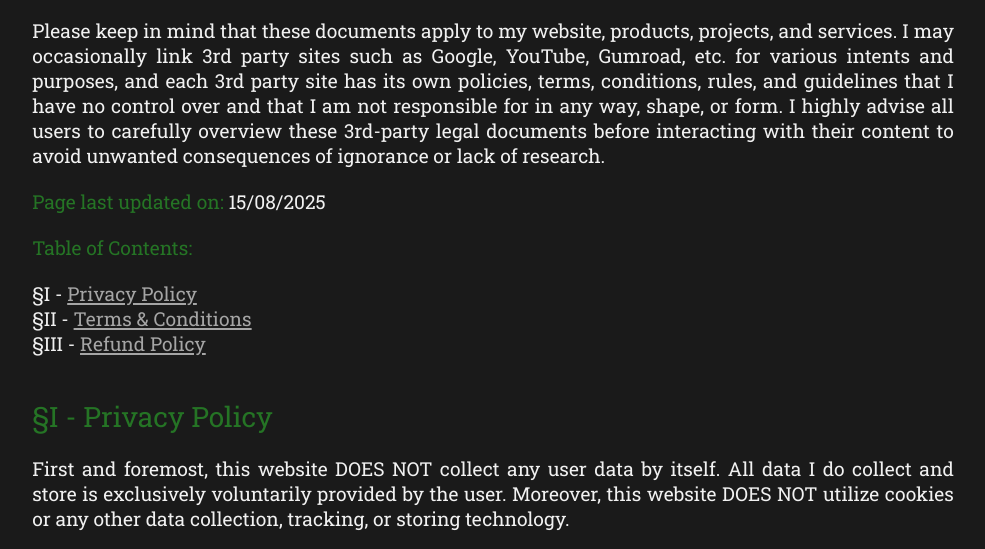
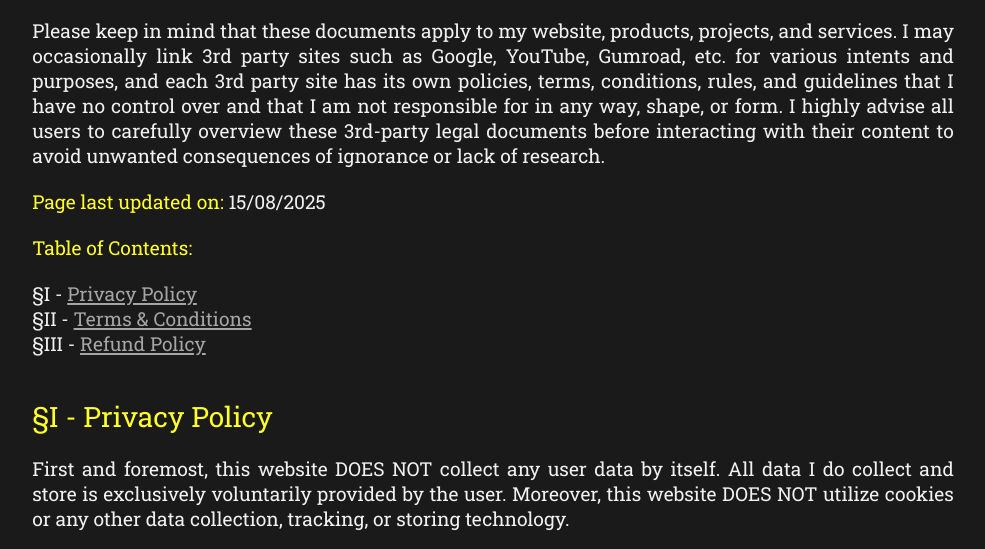
Before and after one commit to RobertRFG/robertrfg.github.io, a plain HTML site: page legal.html in a window 1280 px wide. Shown: the part 247-796 px from the top of the page, without its empty margins (147-1132 px from the left). Drawn offline with Linux system fonts and the light colour scheme.

Commit message:
Style update

```diff
--- a/assets/css/index.css
+++ b/assets/css/index.css
@@ -20,8 +20,8 @@ GENERAL NOTES:
 /* Custom text selection. */
 
 ::selection {
-    background: #25742565;
-    color: inherit; /* Prevents changing the selected text color when that text is, well, selected. */
+    background: #ffff2985;
+    color: #1a1a1a;
 }
 
 /* Default website properties. */
@@ -121,7 +121,7 @@ button {
 /* What happens when a button or footer link is hovered over? */
 
 button:hover, .footer a:hover {
-    color: #0080ff;
+    color: #ffff29;
 }
 
 /* Button and footer links styling. */
@@ -375,6 +375,7 @@ img {
 
 .card#blue ::selection, .card#green ::selection, .card#magenta ::selection {
     background: #1a1a1a85;
+    color: #f1f1f1;
 }
 
 /* Legal text alignment. */
@@ -386,7 +387,7 @@ img {
 /* Sup and sub Text Styling */
 
 #sup_txt {
-    color: #257425;
+    color: #ffff29;
 }
 
 #sub_txt {
```
